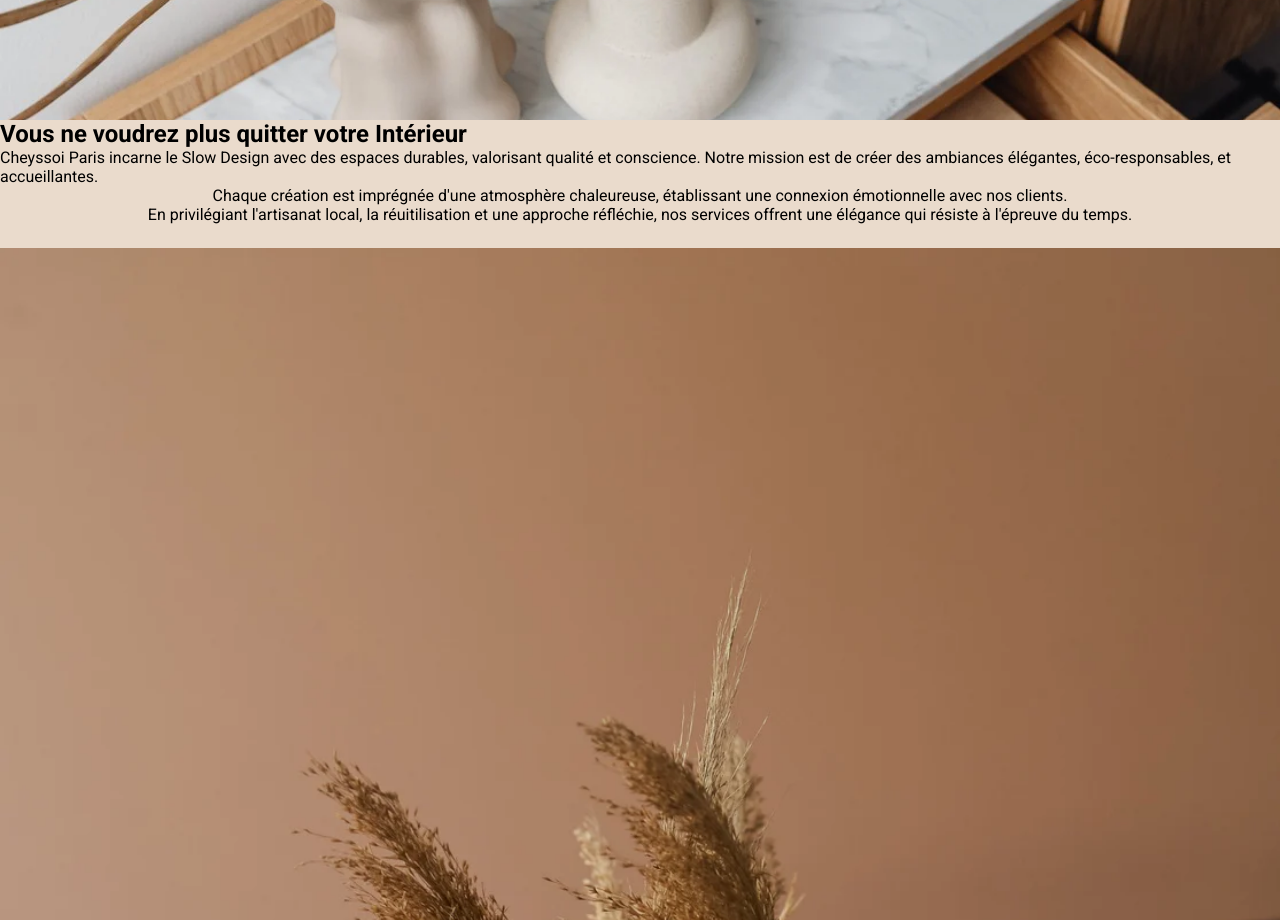
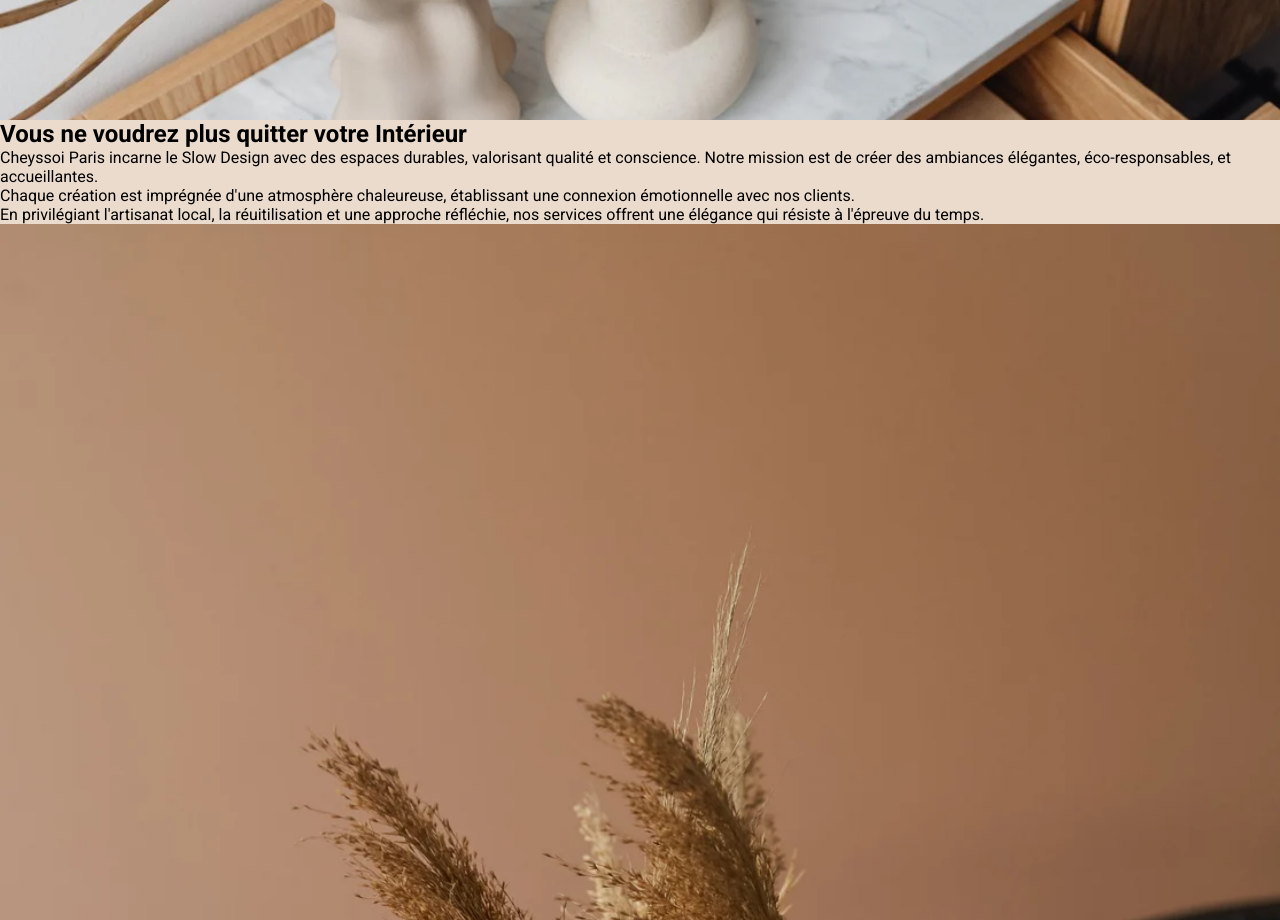
Before and after one commit to Scharlyopitz/CHEYSSOI-PARIS, a React (Vite) app: page /about in a window 1280 px wide. Shown: the part 680-1600 px from the top of the page. Built offline with nearby package versions, Linux system fonts and the light colour scheme.

Commit message:
Changement de class

```diff
--- a/src/pages/About.jsx
+++ b/src/pages/About.jsx
@@ -33,7 +33,7 @@ function SecondeSection() {
     <section className="secondSection">
       <h2>Vous ne voudrez plus quitter votre Intérieur</h2>
       <div className="divContainer">
-        <div className="txtContainer">
+        <div className="Container">
           {textes.map((texte, i) => {
             return <p key={i}>{texte}</p>;
           })}
--- a/src/sass/pages/_about.scss
+++ b/src/sass/pages/_about.scss
@@ -53,6 +53,8 @@
   }
 
   .secondSection {
+    display: flex;
+    flex-direction: column;
     height: 100vh;
   }
 }
--- a/src/style/style.css
+++ b/src/style/style.css
@@ -119,5 +119,7 @@ header .menu .burger {
   width: 100%;
 }
 #About .secondSection {
+  display: flex;
+  flex-direction: column;
   height: 100vh;
 }/*# sourceMappingURL=style.css.map */
```
Also changed, not shown: 1 other file (tests, documents, lock files or other folders).
